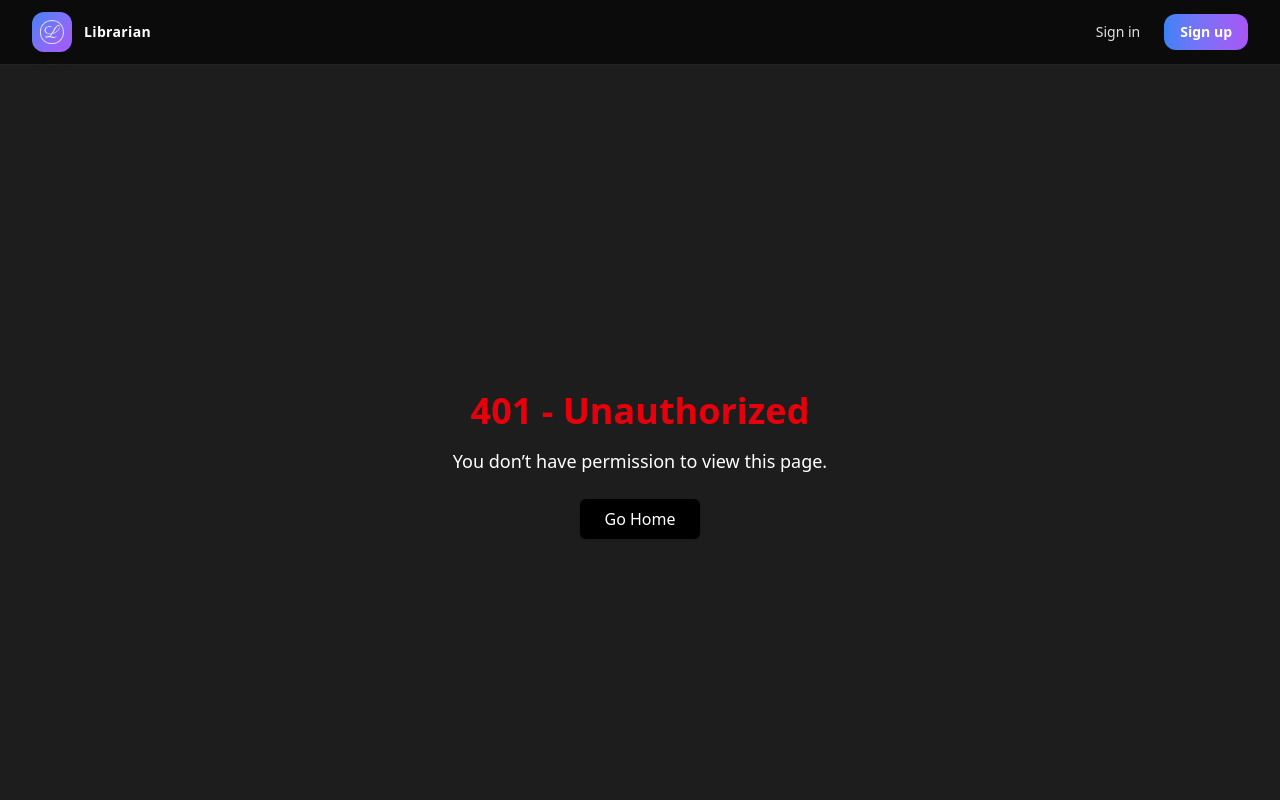
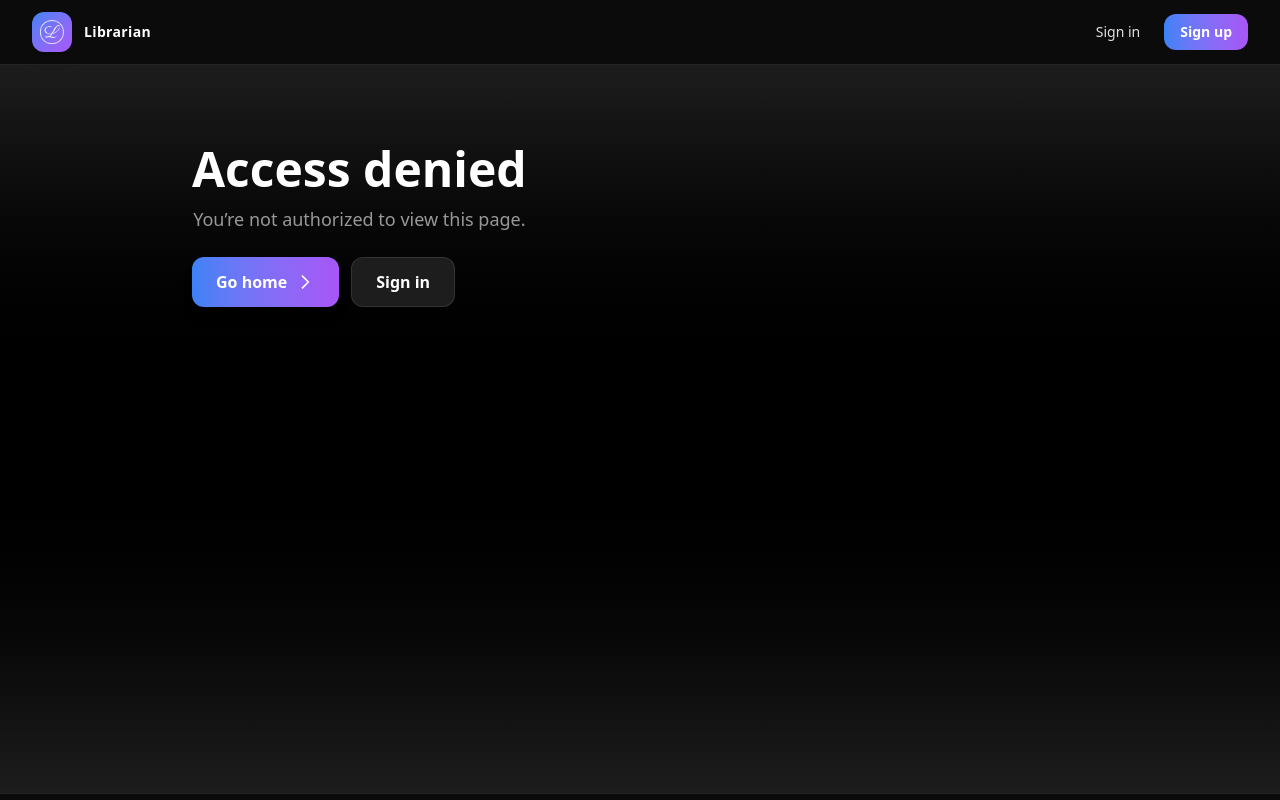
Before and after one commit to jakubdeniziak/librarian, an Angular app in the folder frontend/: page /unauthorized in a window 1280 px wide. Shown: the top 800 px of the page. Built offline with nearby package versions, Linux system fonts and the light colour scheme.

Commit message:
Update unauthorized page

```diff
--- a/frontend/src/app/core/auth/components/unauthorized/unauthorized.component.html
+++ b/frontend/src/app/core/auth/components/unauthorized/unauthorized.component.html
@@ -1,8 +1,30 @@
-<section class="flex flex-col items-center justify-center h-screen text-center">
-  <h1 class="text-4xl font-bold text-red-600 mb-4">401 - Unauthorized</h1>
-  <p class="text-lg mb-6">You don’t have permission to view this page.</p>
+<section class="min-h-[calc(100vh-4.5rem)] px-4 sm:px-6 lg:px-8 bg-gradient-to-b from-bgPrimary via-bgSecondary to-bgPrimary">
+  <div class="max-w-4xl mx-auto pt-10 sm:pt-12 lg:pt-14 pb-12">
+    <app-page-header
+      title="Access denied"
+      subtitle="You’re not authorized to view this page."
+      [centered]="true"
+    />
 
-  <button (click)="goHome()" class="px-6 py-2 bg-bgSecondary text-primary rounded-md shadow hover:bg-bgHover transition">
-    Go Home
-  </button>
+    <div class="mt-6">
+      <div class="w-full max-w-md flex flex-col sm:flex-row gap-3">
+        <a
+          [routerLink]="PAGES.HOME"
+          class="px-6 py-3 rounded-xl bg-gradient-to-r from-brandFrom to-brandMid text-white font-semibold shadow-lg hover:shadow-2xl transition inline-flex items-center justify-center gap-2"
+        >
+          <span>Go home</span>
+          <svg class="w-5 h-5" fill="none" stroke="currentColor" viewBox="0 0 24 24" aria-hidden="true">
+            <path stroke-linecap="round" stroke-linejoin="round" stroke-width="2" d="M9 5l7 7-7 7" />
+          </svg>
+        </a>
+
+        <a
+          [routerLink]="PAGES.LOGIN"
+          class="px-6 py-3 rounded-xl bg-bgPrimary border border-white/10 text-primary font-semibold hover:bg-white/5 transition inline-flex items-center justify-center"
+        >
+          Sign in
+        </a>
+      </div>
+    </div>
+  </div>
 </section>
--- a/frontend/src/app/core/auth/components/unauthorized/unauthorized.component.ts
+++ b/frontend/src/app/core/auth/components/unauthorized/unauthorized.component.ts
@@ -1,18 +1,15 @@
 import {Component} from '@angular/core';
-import {Router} from "@angular/router";
+import {RouterLink} from "@angular/router";
+import {PageHeaderComponent} from "@shared/components/page-header/page-header.component";
+import * as Pages from "../../../../pages";
 
 @Component({
   selector: 'app-unauthorized',
+  standalone: true,
   templateUrl: './unauthorized.component.html',
-  styleUrl: './unauthorized.component.css'
+  styleUrl: './unauthorized.component.css',
+  imports: [RouterLink, PageHeaderComponent],
 })
 export class UnauthorizedComponent {
-  constructor(private router: Router) {
-  }
-
-  protected goHome(): void {
-    this.router.navigate(['/']).catch(err => {
-      console.error('Navigation failed', err);
-    });
-  }
+  protected readonly PAGES = Pages;
 }
```
